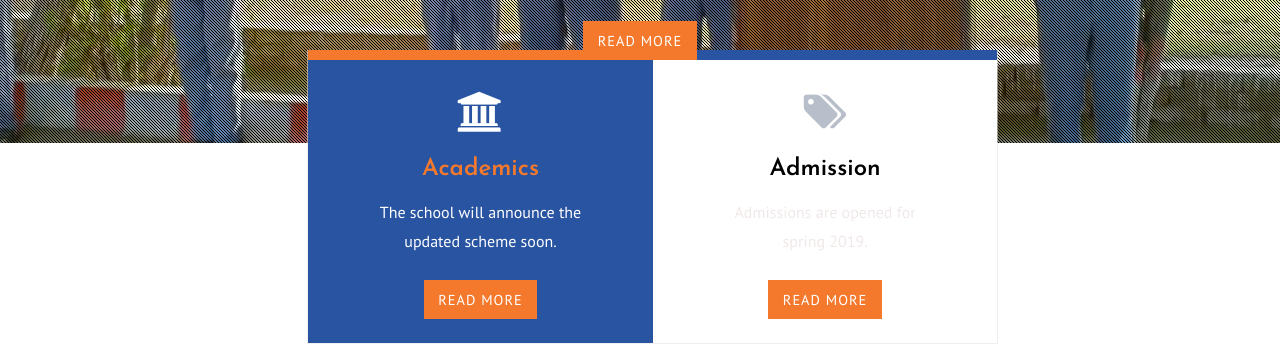
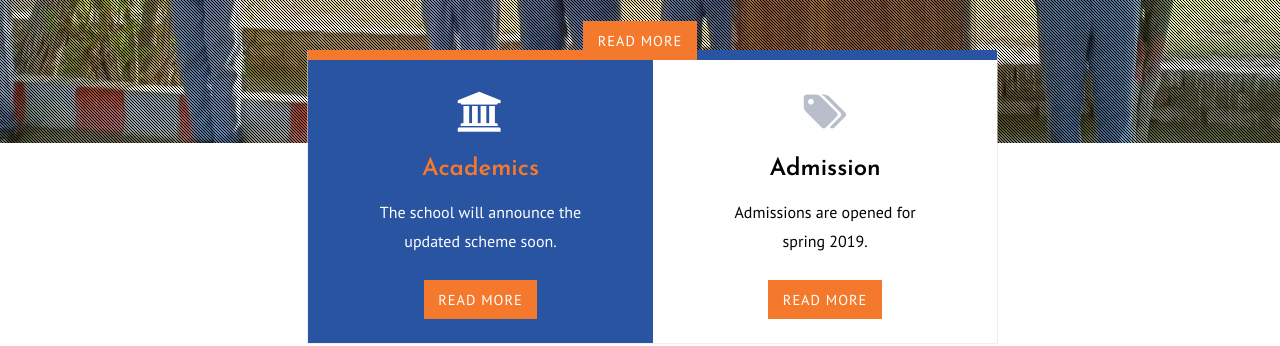
Before and after one commit to ghsjammuwachal/ghsjammuwachal.github.io, a plain HTML site: page index.html in a window 1280 px wide. Shown: the part 480-826 px from the top of the page. Drawn offline with Linux system fonts and the light colour scheme.

Commit message:
change color

```diff
--- a/css/style.css
+++ b/css/style.css
@@ -53,7 +53,7 @@ input[type="submit"],.w3l_header_left ul li a,.related-post-right h4 a,.comments
 /*--//model--*/
 p {
     font-size: 1em;
-    color: #f1e8e8;
+    color: #020202;
     line-height: 1.8em;
 }
 /*--header-w3-agileits --*/
```
